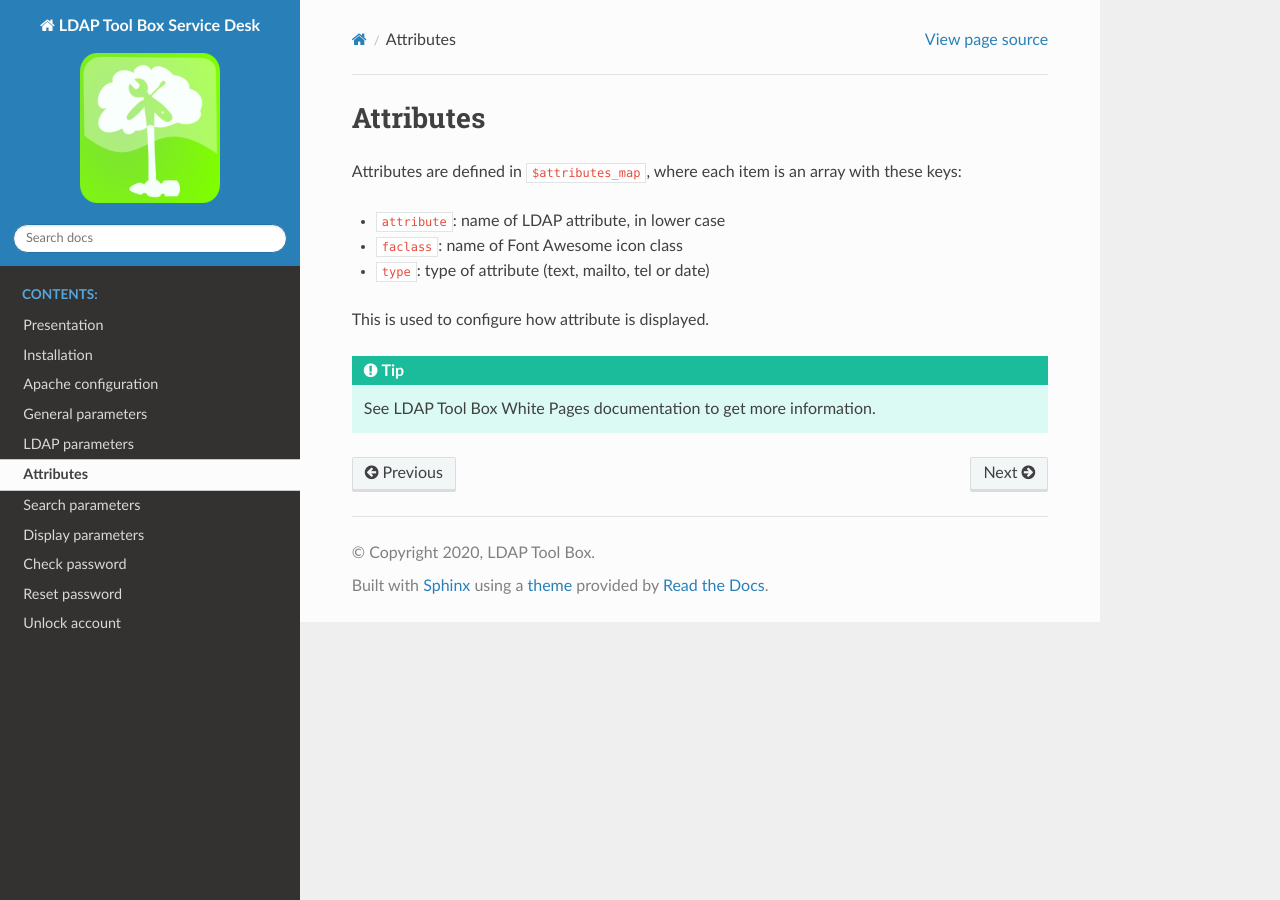
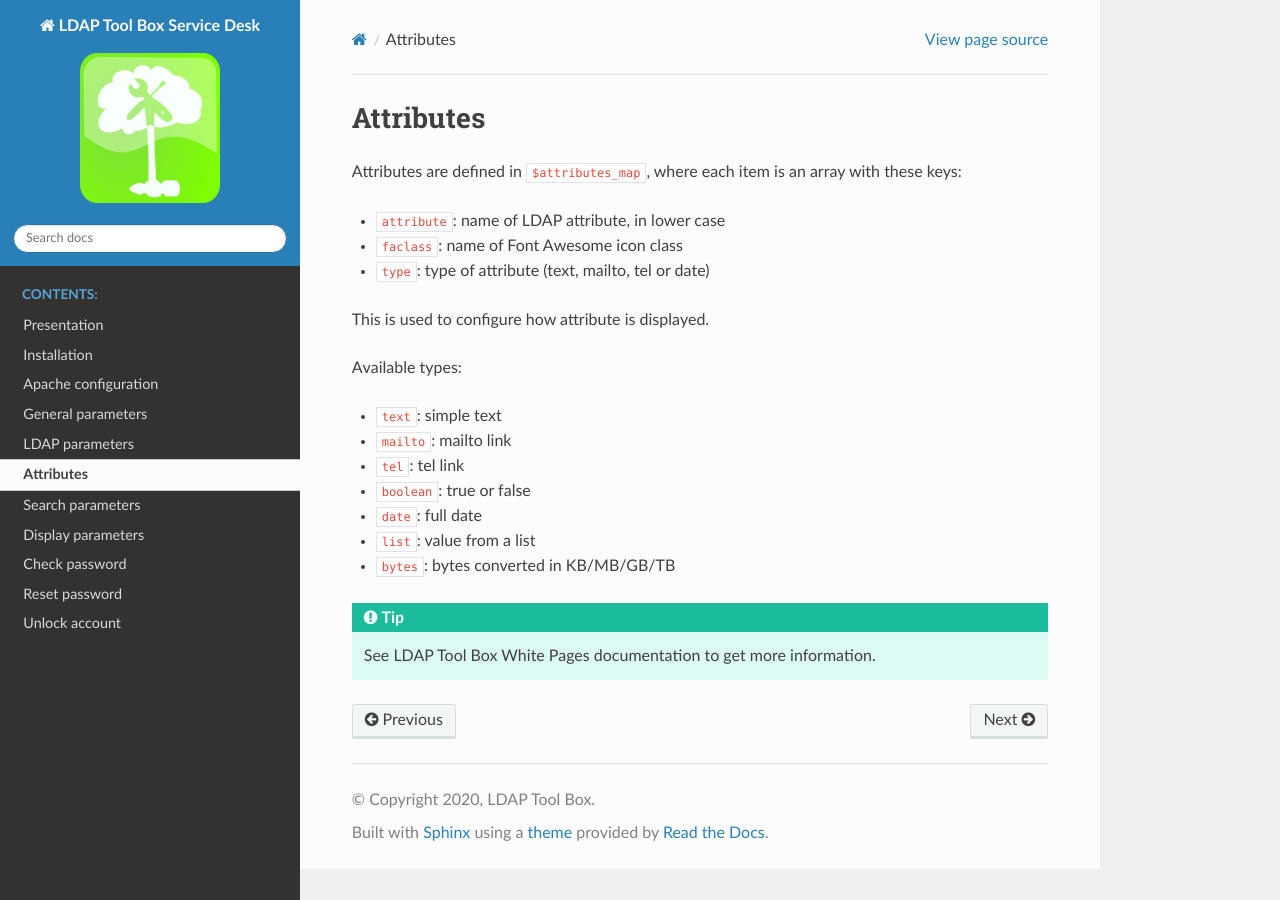
Before and after one commit to ltb-project/service-desk, a Sphinx documentation site: the page built from docs/attributes.rst, in a window 1280 px wide. Built offline with Sphinx 7.4.7 and the Read the Docs theme 2.0.0, drawn with Linux system fonts in a browser that asks for light colours.

Commit message:
Add available types in documentation

```diff
--- a/docs/attributes.rst
+++ b/docs/attributes.rst
@@ -9,4 +9,14 @@ Attributes are defined in ``$attributes_map``, where each item is an array with
 
 This is used to configure how attribute is displayed.
 
+Available types:
+
+* ``text``: simple text
+* ``mailto``: mailto link
+* ``tel``: tel link
+* ``boolean``: true or false
+* ``date``: full date
+* ``list``: value from a list
+* ``bytes``: bytes converted in KB/MB/GB/TB
+
 .. tip:: See LDAP Tool Box White Pages documentation to get more information.
```
